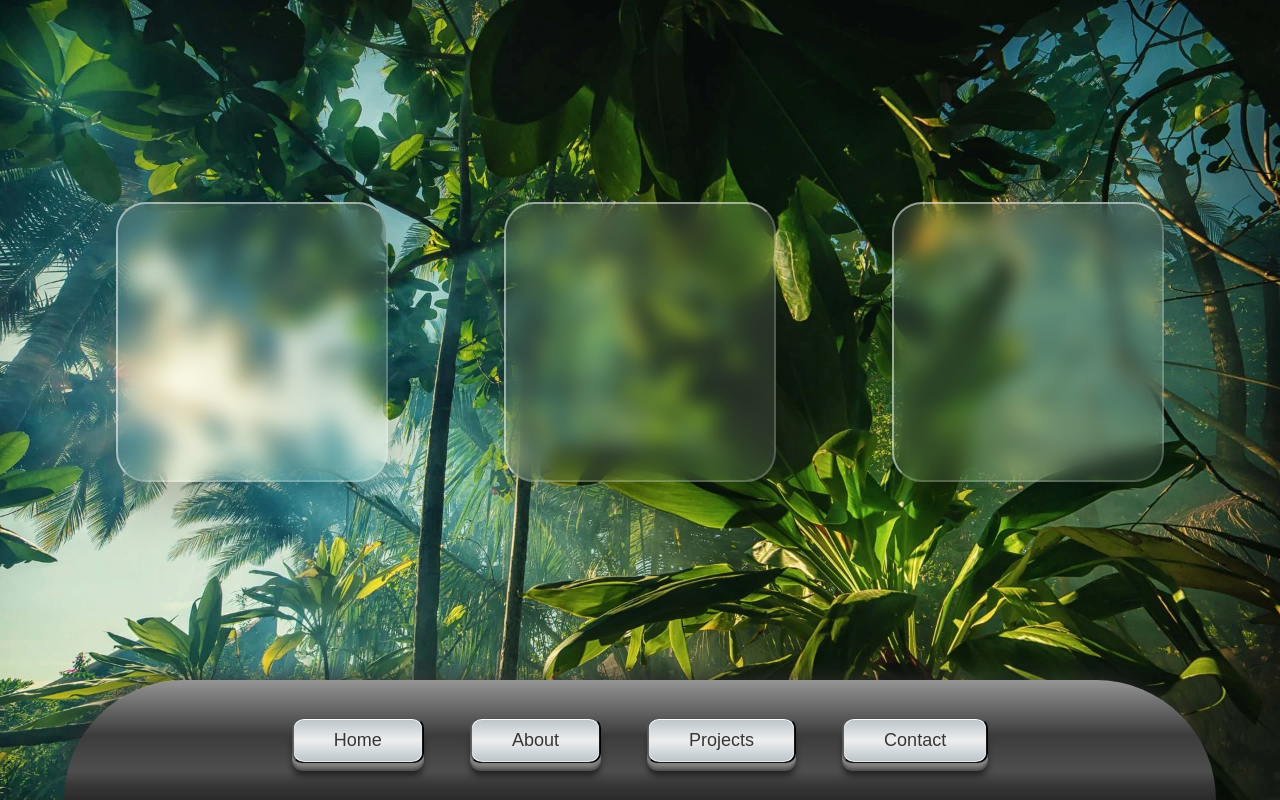
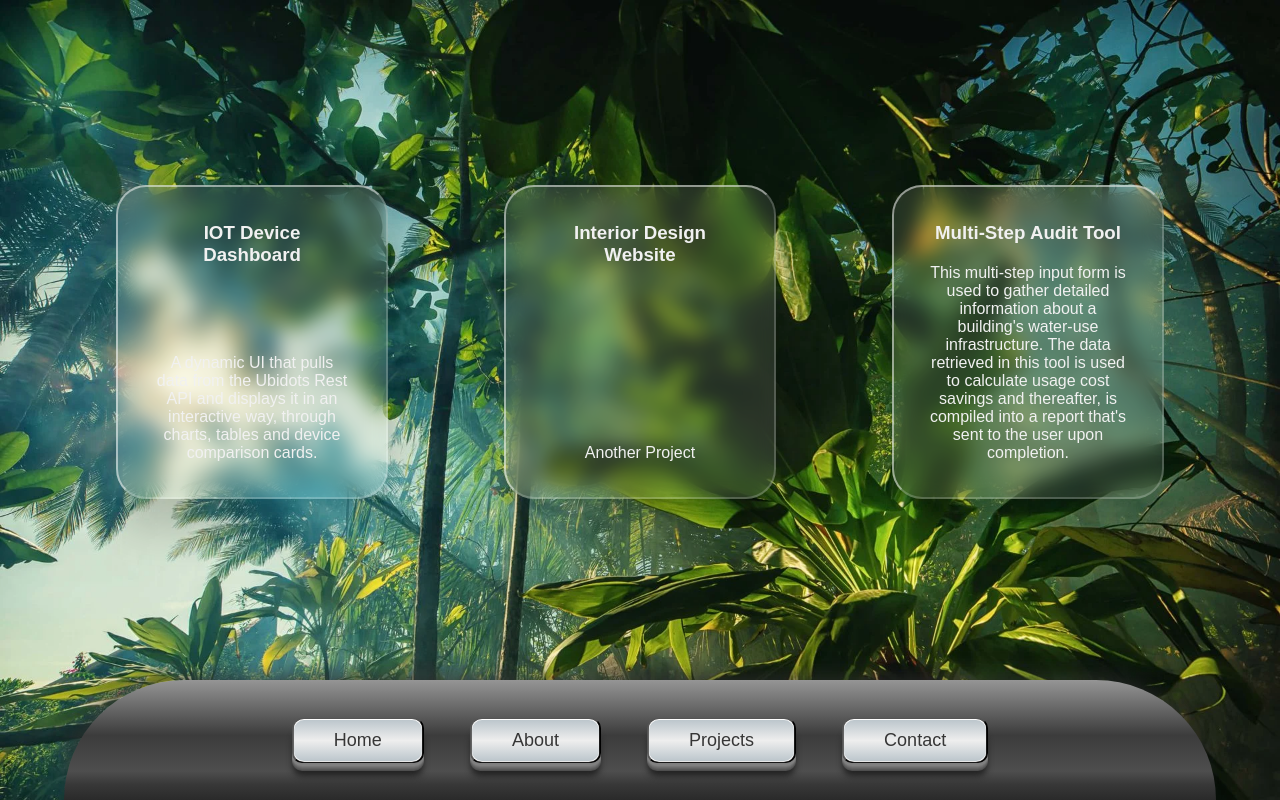
Before and after one commit to Liv4-code/planet-portfolio-site, a React (Create React App) app: page / in a window 1280 px wide. Built offline with nearby package versions, Linux system fonts and the light colour scheme; a web font is replaced by a local one.

Commit message:
Added content to project cards

```diff
--- a/src/Projects.js
+++ b/src/Projects.js
@@ -4,9 +4,45 @@ function Projects() {
     return (
         <div className="container">
             <div className="projects">
-                <div className="card"></div>
-                <div className="card"></div>
-                <div className="card"></div>
+                <div className="card">
+                    <a href="#">
+                        <h3 className="card_project-title">
+                            IOT Device Dashboard
+                        </h3>
+                        <p className="card_project-description">
+                            {" "}
+                            A dynamic UI that pulls data from the Ubidots Rest
+                            API and displays it in an interactive way, through
+                            charts, tables and device comparison cards.
+                        </p>
+                    </a>
+                </div>
+                <div className="card">
+                    <a href="#">
+                        <h3 className="card_project-title">
+                            Interior Design Website
+                        </h3>
+                        <p className="card_project-description">
+                            Another Project
+                        </p>
+                    </a>
+                </div>
+                <div className="card">
+                    <a href="#">
+                        <h3 className="card_project-title">
+                            Multi-Step Audit Tool
+                        </h3>
+                        <p className="card_project-description">
+                            {" "}
+                            This multi-step input form is used to gather
+                            detailed information about a building's water-use
+                            infrastructure. The data retrieved in this tool is
+                            used to calculate usage cost savings and thereafter,
+                            is compiled into a report that's sent to the user
+                            upon completion.
+                        </p>
+                    </a>
+                </div>
             </div>
         </div>
     );
--- a/src/Projects.scss
+++ b/src/Projects.scss
@@ -5,7 +5,6 @@ $breakpoint-xsml-cellphone: 400px;
 
 .container {
     height: 100vh;
-    color: rgb(241, 241, 241);
     position: relative;
     display: flex;
     justify-content: center;
@@ -20,9 +19,9 @@ $breakpoint-xsml-cellphone: 400px;
 
     .card {
         margin: 0 5% 10% 5%;
-        padding: 5%;
+        padding: 3%;
         width: 30vw;
-        height: 20vh;
+        height: 30vh;
         background: rgba(255, 255, 255, 0.1);
         box-shadow: 0 25px 45px rgba(0, 0, 0, 0.2);
         border-radius: 30px;
@@ -30,6 +29,24 @@ $breakpoint-xsml-cellphone: 400px;
         border-right: 2px solid rgba(255, 255, 255, 0.2);
         border-bottom: 2px solid rgba(255, 255, 255, 0.2);
         backdrop-filter: blur(10px);
+    }
+
+    a {
+        height: 100%;
+        display: flex;
+        flex-direction: column;
+        justify-content: space-between;
+    }
+
+    .card_project-title {
+        text-align: center;
+        color: rgb(241, 241, 241);
+    }
+
+    .card_project-description {
+        text-align: center;
+        color: rgb(241, 241, 241);
+        margin-top: 10px;
     }
 }
 
```
